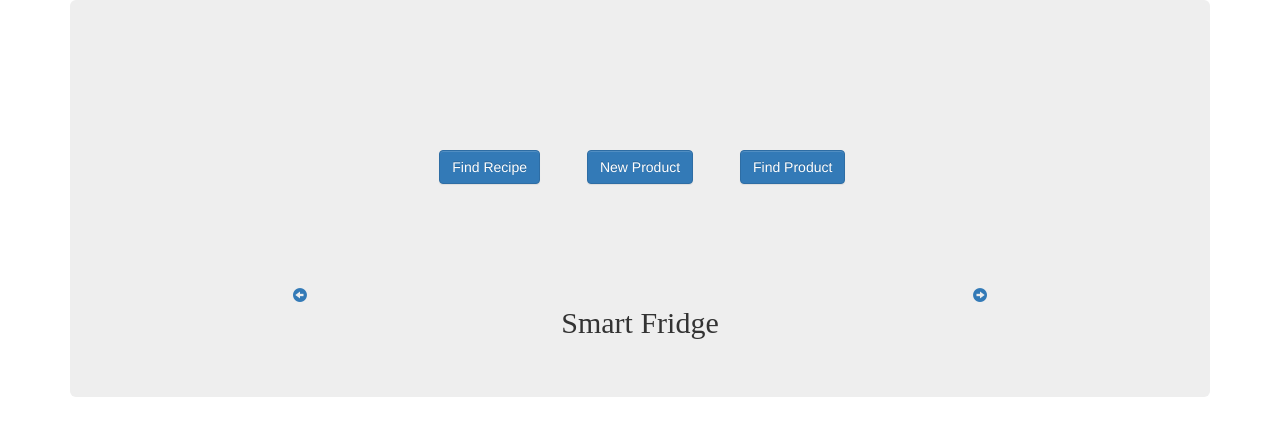
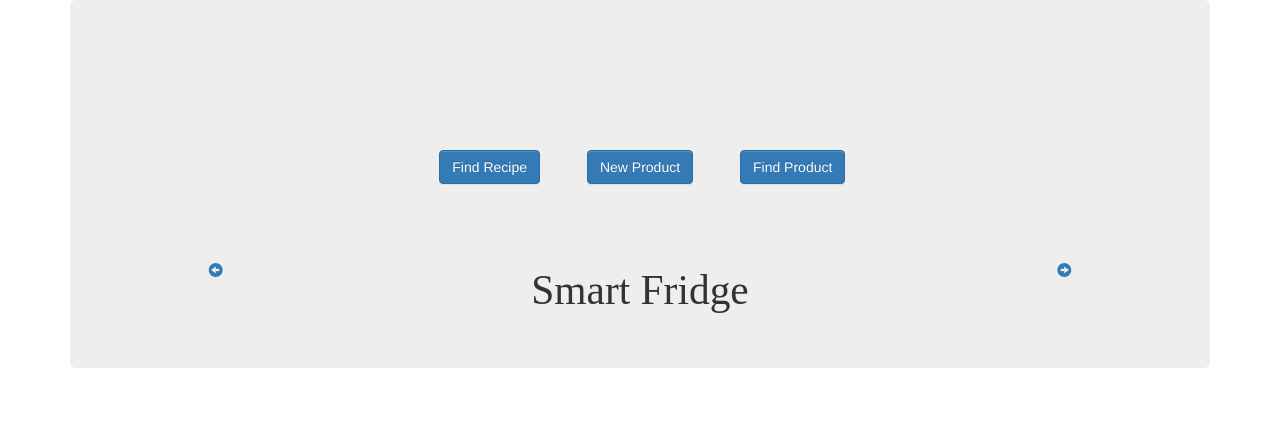
Before and after one commit to Nodraak/SmartFridge, a Django app: page /sf/ in a window 1280 px wide. Shown: the part 60-496 px from the top of the page. Run offline with Django 3.2, Linux system fonts and the light colour scheme; some libraries are stand-ins or nearby versions.

Commit message:
fleches_dir
fleches directionnelles exactement au meme endroit sur toutes les pages

```diff
--- a/assets/css/principale.css
+++ b/assets/css/principale.css
@@ -1,5 +1,25 @@
 #marque
 {
 	font-family: chalkduster;
-	font-size: 100%;
+	font-size: 296%;
 }
+
+#row1
+{
+	margin: 10% 0 0 0;
+}
+
+#row2
+{
+	margin: 7.5% 0 0 0;
+}
+
+#left_dir
+{
+	padding-right: 18%;
+}
+
+#right_dir
+{
+	padding-left: 18%;
+}
--- a/templates/sf/index.html
+++ b/templates/sf/index.html
@@ -6,7 +6,7 @@
 <div class="jumbotron">
 
 
-  <div class="row" style="margin: 10% 0 0 0;">
+  <div class="row" id="row1">
 
   <div class="col-sm-3 text-center">
 <!--     <a href="http://127.0.0.1:8000/sf/find_recipe/"> <span class="glyphicon glyphicon-circle-arrow-left"></span> </a>
@@ -36,17 +36,17 @@
 
   </div>
 
-  <div class="row" style="margin: 10% 0 0 0;">
+  <div class="row" id="row2">
 
-    <div class="col-sm-4 text-center">
+    <div class="col-sm-4 text-center" id="left_dir">
       <a href="http://127.0.0.1:8000/sf/find_recipe/"> <span class="glyphicon glyphicon-circle-arrow-left"></span> </a>
     </div>
 
-    <div class="col-sm-4 text-center" id="marque">
-      <h2>Smart Fridge</h2>
+    <div class="col-sm-4 text-center">
+      <div id="marque">Smart Fridge</div>
     </div>
 
-    <div class="col-sm-4 text-center">
+    <div class="col-sm-4 text-center" id="right_dir">
       <a href="http://127.0.0.1:8000/sf/is_in_fridge/"> <span class="glyphicon glyphicon-circle-arrow-right"></span> </a>
     </div>
 
```
